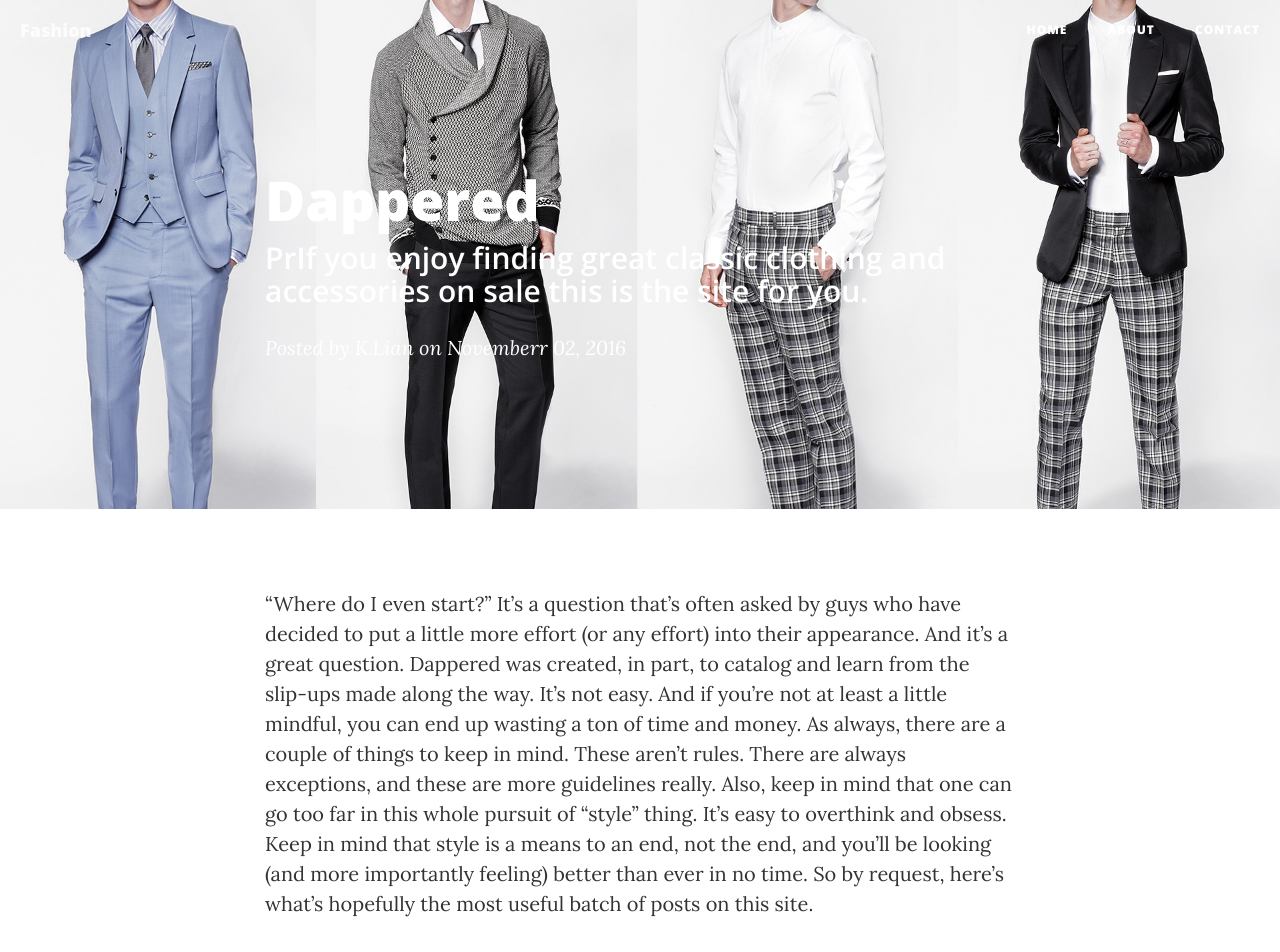
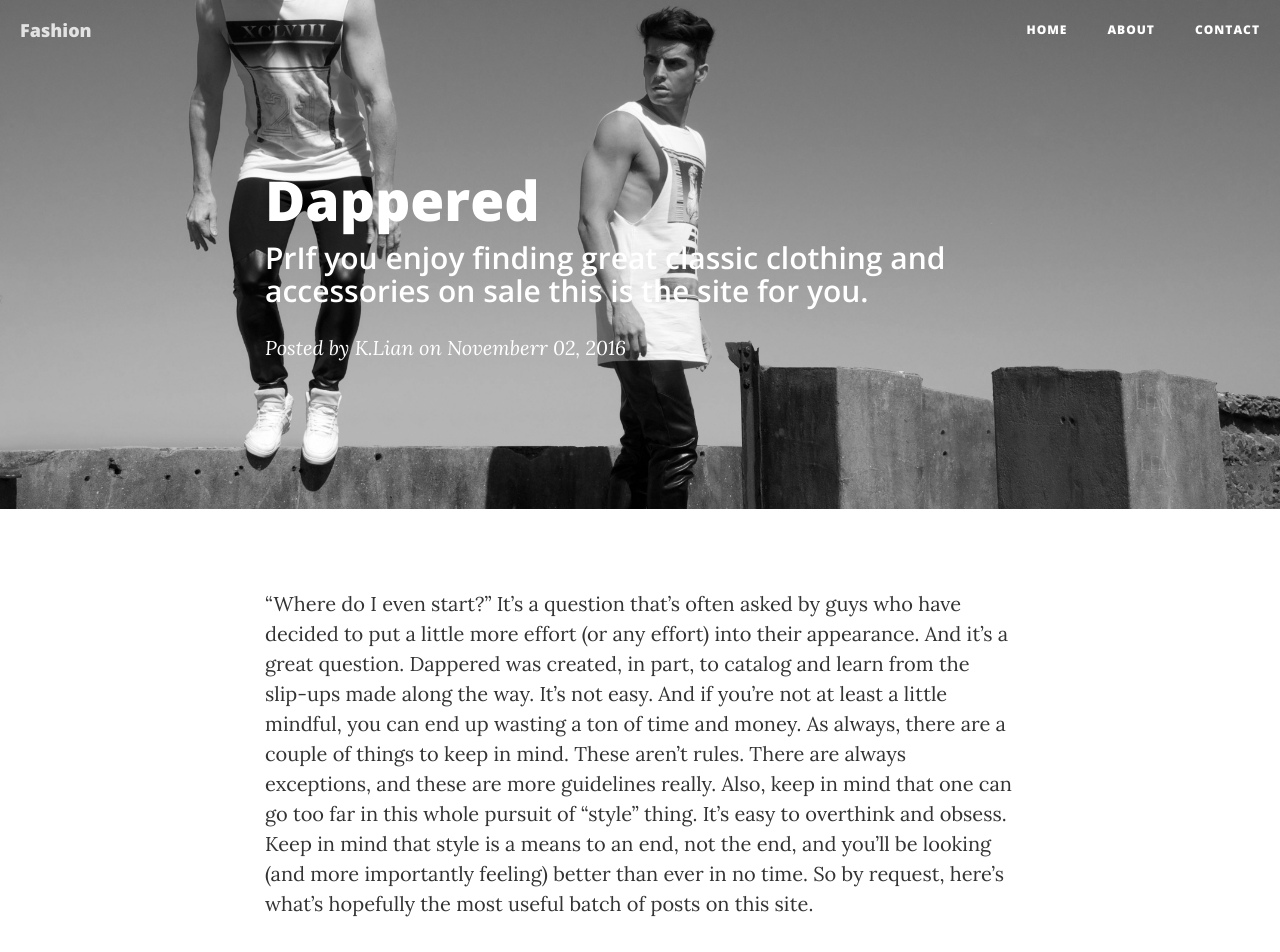
Before and after one commit to jhlawana/Fashion-Blog, a website: page post2.html in a window 1280 px wide. Shown: the top 952 px of the page. Drawn offline with nearby package versions, Linux system fonts and the light colour scheme.

Commit message:
Update post2.html

```diff
--- a/post2.html
+++ b/post2.html
@@ -66,7 +66,7 @@
 
     <!-- Page Header -->
     <!-- Set your background image for this header on the line below. -->
-    <header class="intro-header" style="background-image: url('fash5.jpg')">
+    <header class="intro-header" style="background-image: url('dapp.jpg')">
         <div class="container">
             <div class="row">
                 <div class="col-lg-8 col-lg-offset-2 col-md-10 col-md-offset-1">
```
